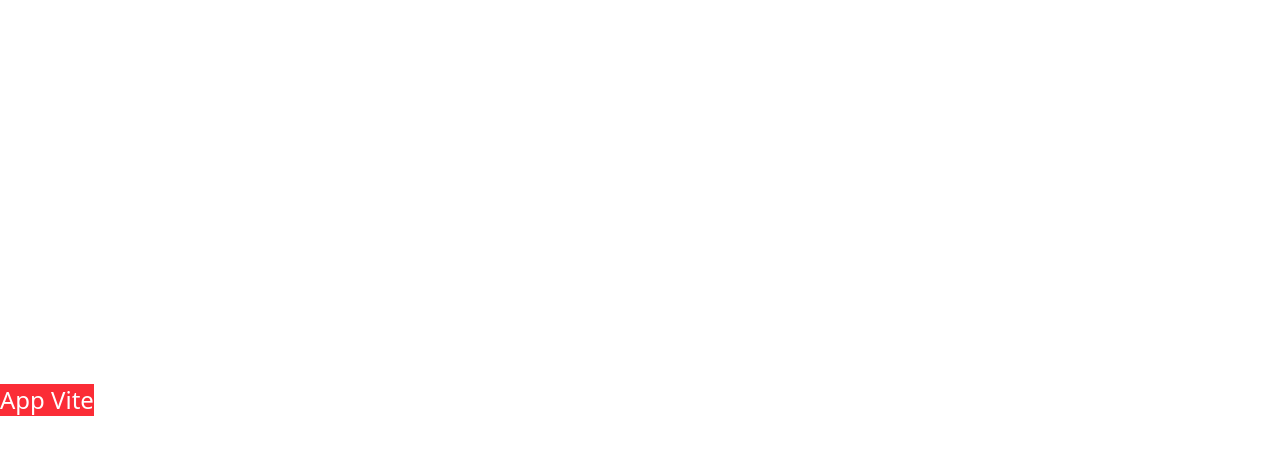
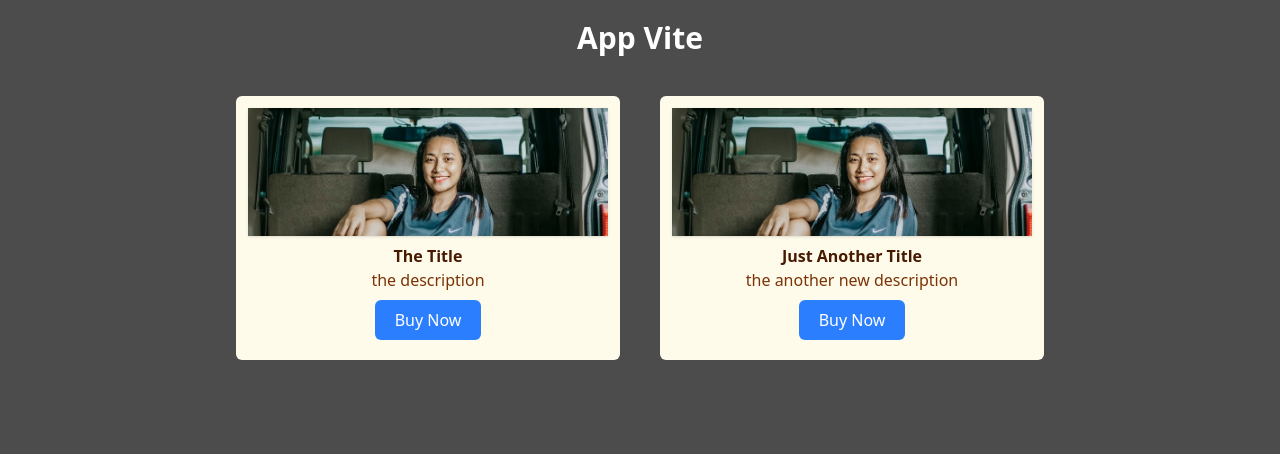
Before and after one commit to StenixDev/Codex, a React (Vite) app in the folder vite/: page / in a window 1280 px wide. Shown: the top 454 px of the page. Built offline with nearby package versions, Linux system fonts and the light colour scheme.

Commit message:
[vite] - creating card components

```diff
--- a/vite/src/App.tsx
+++ b/vite/src/App.tsx
@@ -1,4 +1,23 @@
+import Card from './components/card';
+
 function App() {
-  return <div className='text-2xl bg-red-500 text-white'>App Vite</div>;
+  return (
+    <div className=''>
+      <h1 className='text-3xl font-bold text-center py-5'>App Vite</h1>
+      <div className='flex justify-center'>
+        <Card
+          title='The Title'
+          description='the description'
+          image='http://localhost:5173/pic.jpg'
+        />
+
+        <Card
+          title='Just another title'
+          description='the another new description'
+          image='http://localhost:5173/pic.jpg'
+        />
+      </div>
+    </div>
+  );
 }
 export default App;
--- /dev/null
+++ b/vite/src/components/card.tsx
@@ -0,0 +1,25 @@
+type CardProps = {
+  title: string;
+  description: string;
+  image: string;
+};
+
+function Card({ title, description, image }: CardProps) {
+  return (
+    <div className='max-w-sm min-w-sm bg-amber-50 rounded-md p-3 flex flex-col items-center justify-center m-5'>
+      <img
+        src={image}
+        alt='picture'
+        className='w-full h-32 object-cover object-top shadow'
+      />
+      <h1 className='text-amber-950 font-bold text-center capitalize mt-2'>
+        {title}
+      </h1>
+      <p className='text-amber-900 text-center'>{description}</p>
+      <button className='bg-blue-500 px-5 py-2 rounded-md my-2 hover:bg-blue-600 cursor-pointer'>
+        Buy Now
+      </button>
+    </div>
+  );
+}
+export default Card;
--- a/vite/src/index.css
+++ b/vite/src/index.css
@@ -1,69 +1,6 @@
 @import 'tailwindcss';
-:root {
-  font-family: system-ui, Avenir, Helvetica, Arial, sans-serif;
-  line-height: 1.5;
-  font-weight: 400;
-
-  color-scheme: light dark;
-  color: rgba(255, 255, 255, 0.87);
-  background-color: #242424;
-
-  font-synthesis: none;
-  text-rendering: optimizeLegibility;
-  -webkit-font-smoothing: antialiased;
-  -moz-osx-font-smoothing: grayscale;
-}
-
-a {
-  font-weight: 500;
-  color: #646cff;
-  text-decoration: inherit;
-}
-a:hover {
-  color: #535bf2;
-}
 
 body {
-  margin: 0;
-  display: flex;
-  place-items: center;
-  min-width: 320px;
-  min-height: 100vh;
+  background-color: rgba(0, 0, 0, 0.7);
+  color: white;
 }
-
-h1 {
-  font-size: 3.2em;
-  line-height: 1.1;
-}
-
-button {
-  border-radius: 8px;
-  border: 1px solid transparent;
-  padding: 0.6em 1.2em;
-  font-size: 1em;
-  font-weight: 500;
-  font-family: inherit;
-  background-color: #1a1a1a;
-  cursor: pointer;
-  transition: border-color 0.25s;
-}
-button:hover {
-  border-color: #646cff;
-}
-button:focus,
-button:focus-visible {
-  outline: 4px auto -webkit-focus-ring-color;
-}
-
-@media (prefers-color-scheme: light) {
-  :root {
-    color: #213547;
-    background-color: #ffffff;
-  }
-  a:hover {
-    color: #747bff;
-  }
-  button {
-    background-color: #f9f9f9;
-  }
-}
```
Also changed, not shown: vite/public/pic.jpg (added).
